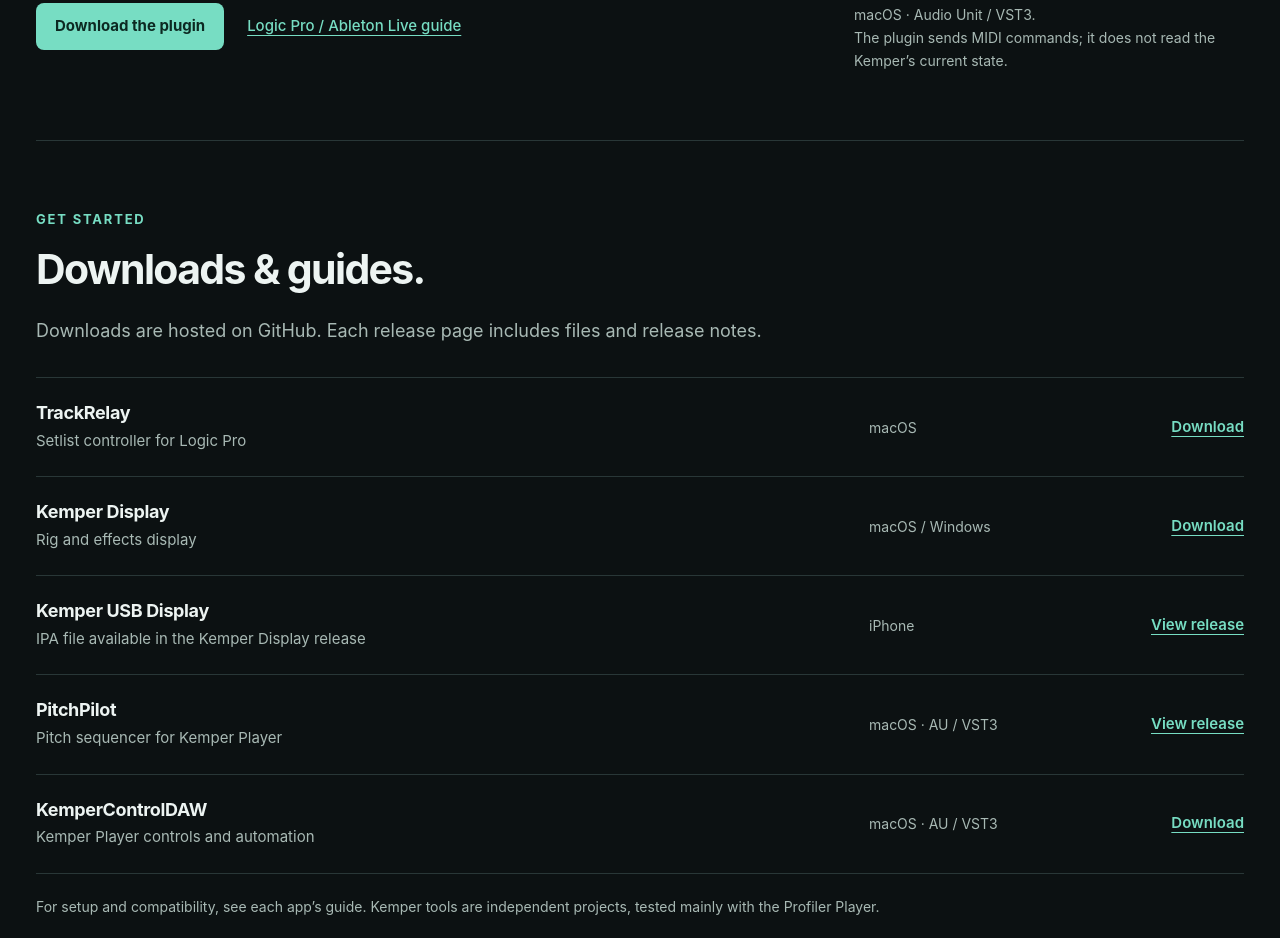
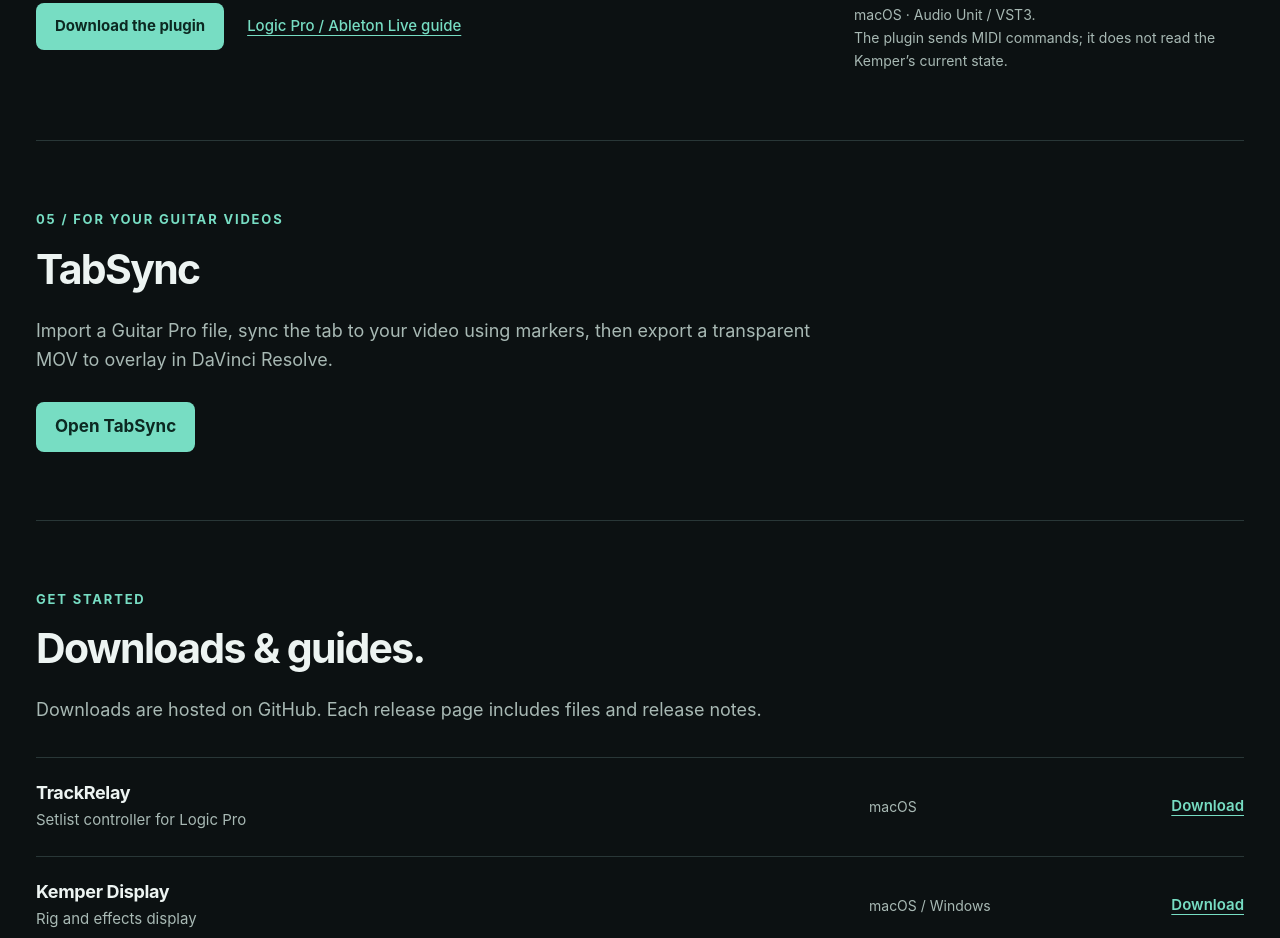
Before and after one commit to adriendoespostrock/adriendoespostrock.github.io, a plain HTML site: page index-en.html in a window 1280 px wide. Shown: the part 5313-6251 px from the top of the page. Drawn offline with Linux system fonts and the light colour scheme.

Commit message:
Add a short TabSync overview to index-en.html

```diff
--- a/index-en.html
+++ b/index-en.html
@@ -47,7 +47,7 @@
         <a href="#kemper-display"><span class="index">02</span><div><strong>Kemper Display</strong><span>Your Rig, always in view</span></div><span class="platform">Mac · Windows · iPhone</span></a>
         <a href="#pitchpilot"><span class="index">03</span><div><strong>PitchPilot</strong><span>Pitch patterns in MIDI</span></div><span class="platform">AU · VST3</span></a>
         <a href="#kemper-control"><span class="index">04</span><div><strong>KemperControlDAW</strong><span>Kemper control in your DAW</span></div><span class="platform">AU · VST3</span></a>
-        <a href="tabsync/"><span class="index">05</span><div><strong>TabSync</strong><span>Synced guitar tabs for DaVinci Resolve</span></div><span class="platform">Web</span></a>
+        <a href="#tabsync"><span class="index">05</span><div><strong>TabSync</strong><span>Synced guitar tabs for DaVinci Resolve</span></div><span class="platform">Web</span></a>
       </section>
 
       <section id="trackrelay" class="section" aria-labelledby="trackrelay-title">
@@ -108,6 +108,13 @@
         <div class="product-bottom"><div class="actions"><a class="button" href="https://github.com/adriendoespostrock/KemperControlDAW/releases/latest">Download the plugin</a><a class="text-link" href="https://github.com/adriendoespostrock/KemperControlDAW#installation">Logic Pro / Ableton Live guide</a></div><p class="note">macOS · Audio Unit / VST3.<br>The plugin sends MIDI commands; it does not read the Kemper’s current state.</p></div>
       </section>
 
+      <section id="tabsync" class="section" aria-labelledby="tabsync-title">
+        <p class="eyebrow">05 / For your guitar videos</p>
+        <h2 id="tabsync-title">TabSync</h2>
+        <p class="intro">Import a Guitar Pro file, sync the tab to your video using markers, then export a transparent MOV to overlay in DaVinci Resolve.</p>
+        <a class="button" href="tabsync/">Open TabSync</a>
+      </section>
+
       <section id="downloads" class="section" aria-labelledby="downloads-title">
         <p class="eyebrow">Get started</p>
         <h2 id="downloads-title">Downloads &amp; guides.</h2>
```
